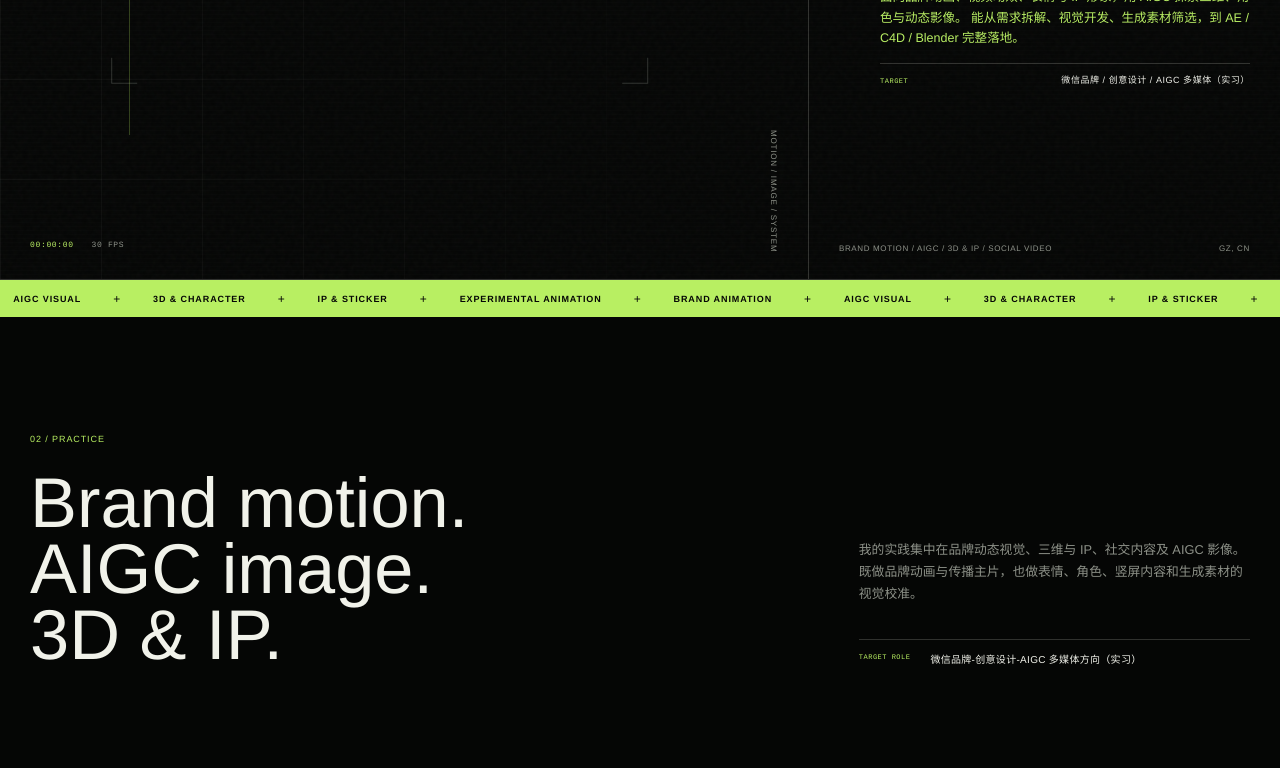
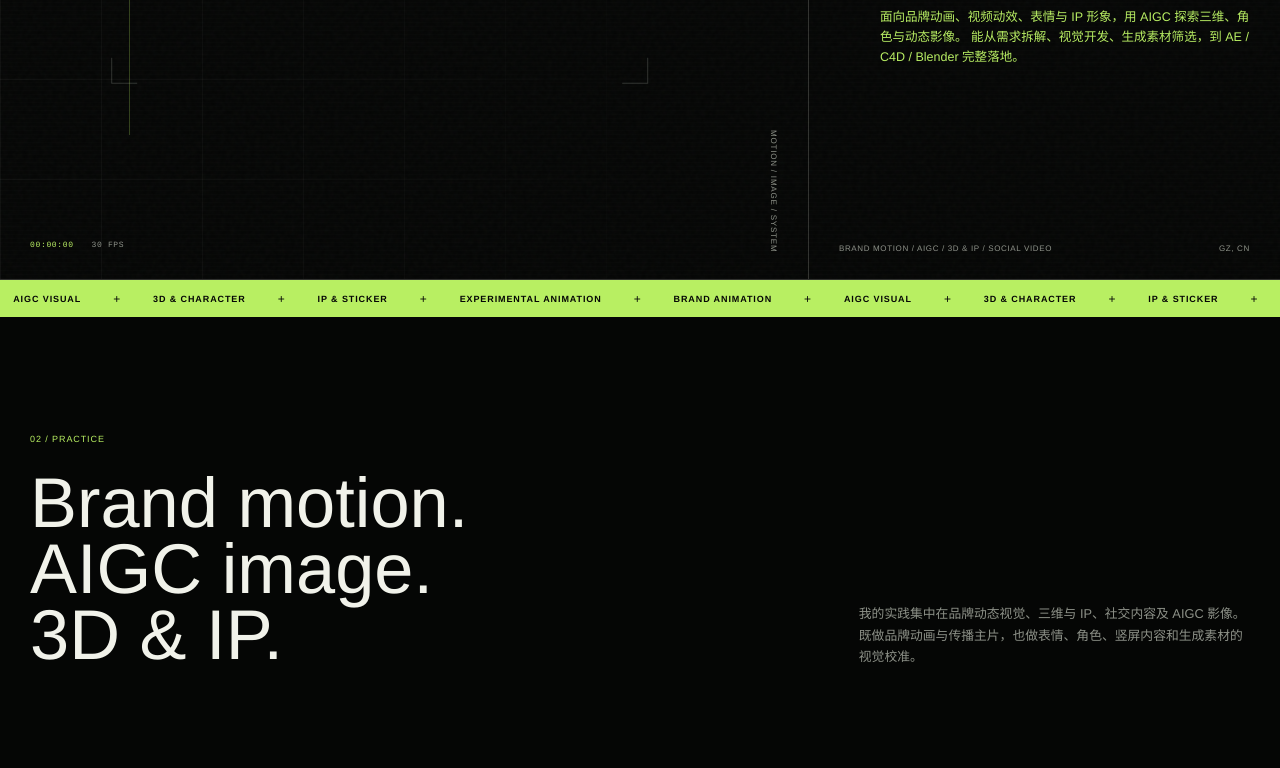
Before and after one commit to 66Yuki55/works, a plain HTML site: page index.html in a window 1280 px wide. Shown: the part 521-1289 px from the top of the page. Drawn offline with Linux system fonts and the light colour scheme.

Commit message:
Tailor portfolio for WeChat brand AIGC role

```diff
--- a/index.html
+++ b/index.html
@@ -84,10 +84,6 @@
               面向品牌动画、视频动效、表情与 IP 形象，用 AIGC 探索三维、角色与动态影像。
               能从需求拆解、视觉开发、生成素材筛选，到 AE / C4D / Blender 完整落地。
             </p>
-            <p class="hero-fit">
-              <span>Target</span>
-              微信品牌 / 创意设计 / AIGC 多媒体（实习）
-            </p>
           </div>
 
           <div class="hero-foot">
@@ -127,10 +123,6 @@
               我的实践集中在品牌动态视觉、三维与 IP、社交内容及 AIGC 影像。
               既做品牌动画与传播主片，也做表情、角色、竖屏内容和生成素材的视觉校准。
             </p>
-            <div class="practice-fit">
-              <span>Target role</span>
-              <strong>微信品牌-创意设计-AIGC 多媒体方向（实习）</strong>
-            </div>
           </div>
         </div>
 
@@ -951,7 +943,6 @@
             <p>
               我能完成需求拆解、视觉开发、AE 动效、C4D / Blender 建模材质灯光与基础动画，
               也会用 AIGC 开发风格、筛选素材、对比效果，并整合成可交付的品牌影像。
-              本次求职方向：微信品牌-创意设计-AIGC 多媒体方向（实习）。
             </p>
           </div>
         </div>
```
